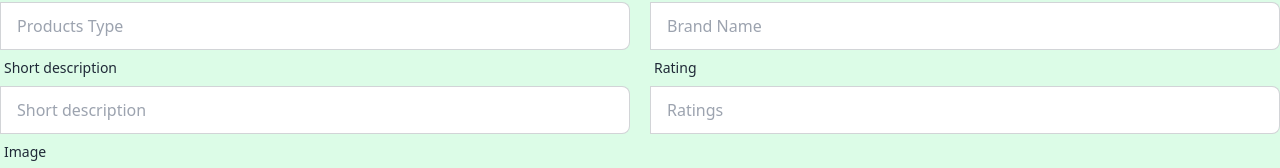
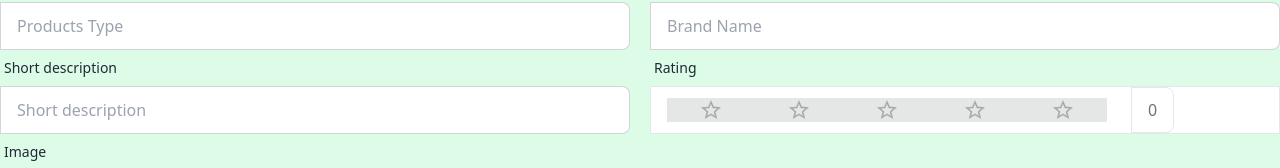
Before and after one commit to mdmasharafilhossain/tech-shop-web, a React (Vite) app: page /addProduct in a window 1280 px wide. Shown: the part 502-670 px from the top of the page. Built offline with nearby package versions, Linux system fonts and the light colour scheme; no server answers.

Commit message:
show all card dynamically by brand name

```diff
--- a/package.json
+++ b/package.json
@@ -10,6 +10,10 @@
     "preview": "vite preview"
   },
   "dependencies": {
+    "@emotion/react": "^11.11.1",
+    "@emotion/styled": "^11.11.0",
+    "@mui/icons-material": "^5.14.14",
+    "@mui/material": "^5.14.14",
     "firebase": "^10.5.0",
     "localforage": "^1.10.0",
     "match-sorter": "^6.3.1",
--- a/src/Components/AddProduct/AddProducts.jsx
+++ b/src/Components/AddProduct/AddProducts.jsx
@@ -1,7 +1,16 @@
-import Rating from 'react-rating';
+
+import { BackupRounded } from '@mui/icons-material';
+import { Rating } from '@mui/material';
+import { useState } from 'react';
+
 
 const AddProducts = () => {
-
+    const [rating, setRating] = useState(0);
+    const handleRatingChange = (event, newRating) => {
+        if (newRating !== null) {
+          setRating(newRating);
+        }
+      };
     const handleAddProduct = e =>{
         e.preventDefault();
         const form = e.target;
@@ -30,6 +39,8 @@ const AddProducts = () => {
             console.log(data);
         })
     }
+
+
 
 
     return (
@@ -93,14 +104,36 @@ const AddProducts = () => {
                             </label>
                         </div>
                         <div className="form-control w-3/4 md:w-1/2">
-                            <label className="label">
-                                <span className="label-text">Rating</span>
-                            </label>
-                            <label className="input-group">
+      <label className="label">
+        <span className="label-text">Rating</span>
+      </label>
+      <div className="input-group h-12 bg-white border">
+        <Rating
+         style={{backgroundColor:'white'}}
+          name="rating"
+          value={rating}
+          precision={0.5}
 
-                                <input type="text" placeholder="Ratings" name="rating" className="input input-bordered w-full" />
-                            </label>
-                        </div>
+          onChange={handleRatingChange}
+        />
+        <span className="text-gray-500 bg-white border ml-2">
+          {rating !== null ? rating : 'No rating'}
+        </span>
+        {/* <div className="input-group">
+          <input
+            type="number"
+            step="0.5"
+            min="0"
+            max="5"
+            placeholder="Manual rating input"
+            name="rating"
+            className="input input-bordered w-full"
+            onChange={handleRatingChange}
+          />
+        </div> */}
+      </div>
+
+    </div>
                     </div>
                     <div className="form-control w-full">
                             <label className="label">
--- a/src/Components/Brand/Brands.jsx
+++ b/src/Components/Brand/Brands.jsx
@@ -1,17 +1,26 @@
 import { useLoaderData, useParams } from "react-router-dom";
-
+import { FaRegStar } from "react-icons/fa6";
 
 const Brands = () => {
 
     const brand = useLoaderData();
     console.log(brand);
     const { BrandName } = useParams();
-    console.log(typeof(BrandName))
+    console.log(typeof (BrandName))
 
     const images = brand.filter(img => img.BrandName === BrandName);
+    if (images.length === 0) {
+        return (
+            <div className="bg-green-100 px-40 py-80">
+                <div className="container mx-auto mt-72 lg:ml-60">
+                    <p className="text-5xl font-bold text-red-600">No data found for {BrandName}!!!</p>
+                </div>
+            </div>
+        );
+    }
 
     return (
-        <div>
+        <div className="bg-green-100 ">
 
             <div className="carousel w-full h-[800px] mt-32">
                 <div id="slide1" className="carousel-item relative w-full">
@@ -43,6 +52,30 @@ const Brands = () => {
                     </div>
                 </div>
             </div>
+
+
+            <div className="grid grid-cols-1 md:grid-cols-2 lg:grid-cols-4 container mx-auto mt-16 pb-20 gap-20">
+
+            {images.map((brandItem, index) => (
+                    <div key={index} className="card card-compact w-96 bg-base-100 shadow-xl">
+                        <figure><img className="h-60 w-full" src={brandItem.Image} alt="Shoes" /></figure>
+                        <div className="card-body">
+                            <h2 className="card-title">{brandItem.name}</h2>
+                            <h2 className="card-title">{brandItem.BrandName}</h2>
+                            <h2 className="card-title">{brandItem.Type}</h2>
+                            <h2 className="card-title">Price: ${brandItem.Price} Only</h2>
+                            <h2 className="card-title">Rating: {brandItem.Rating}<FaRegStar /></h2>
+                            <div className="card-actions w-full">
+                                <button className="btn btn-primary w-full bg-green-500 hover:bg-green-600 text-white border-none">Details</button>
+                            </div>
+                            <div className="card-actions w-full">
+                                <button className="btn btn-primary w-full bg-green-500 text-white border-none hover:bg-green-600">Update</button>
+                            </div>
+                        </div>
+                    </div>
+                ))}
+
+            </div>
         </div>
     );
 };
```
Also changed, not shown: 1 other file (tests, documents, lock files or other folders).
